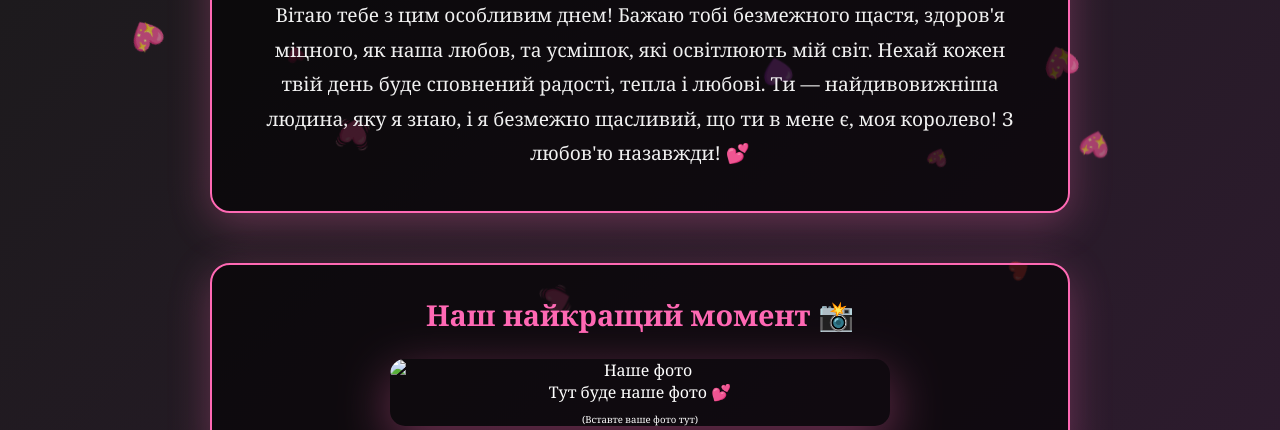
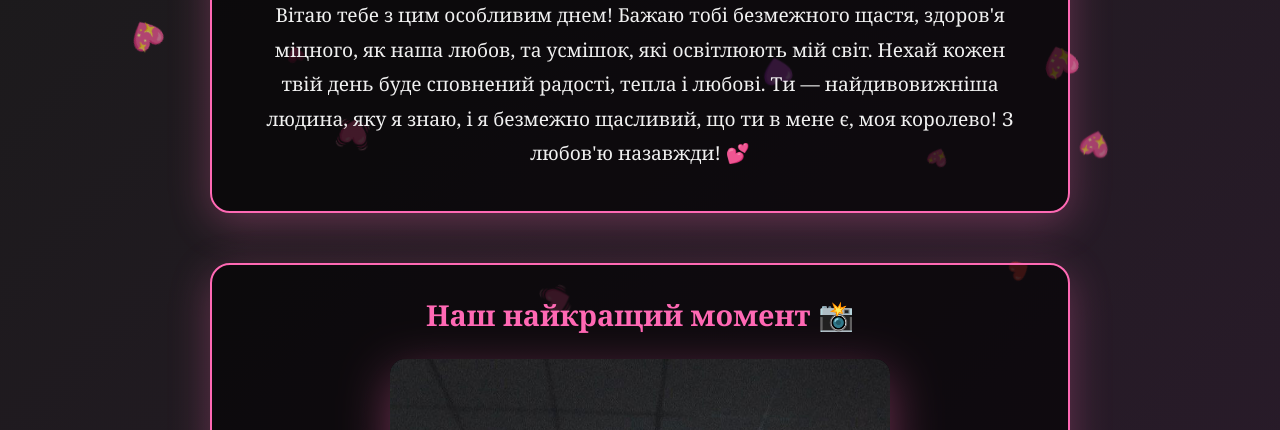
Before and after one commit to kalniniand2007/for_my_dear_Sasha_dr, a plain HTML site: page index.html in a window 1280 px wide. Shown: the part 311-741 px from the top of the page. Drawn offline with Linux system fonts and the light colour scheme.

Commit message:
Update index.html

```diff
--- a/index.html
+++ b/index.html
@@ -407,11 +407,8 @@
         <div class="photo-block">
             <h3>Наш найкращий момент 📸</h3>
             <div class="photo-wrapper">
-                <img src="" alt="Наше фото">
-                    Тут буде наше фото 💕<br>
-                    <small style="font-size: 0.6em; margin-top: 10px; display: block;">
-                        (Вставте ваше фото тут)
-                    </small>
+                <img src="./5371006721804931785.jpg" alt="Наше фото">
+
                 </div>
             </div>
         </div>
```
